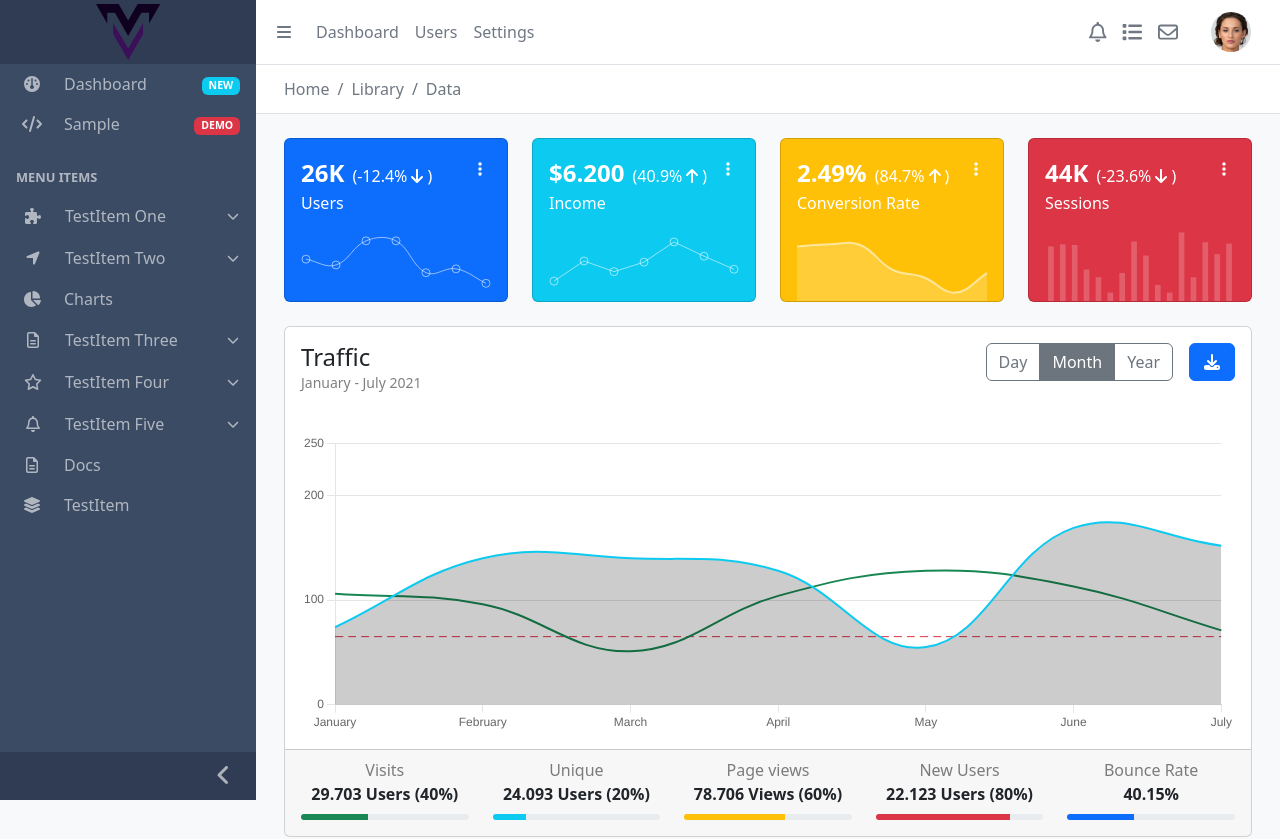
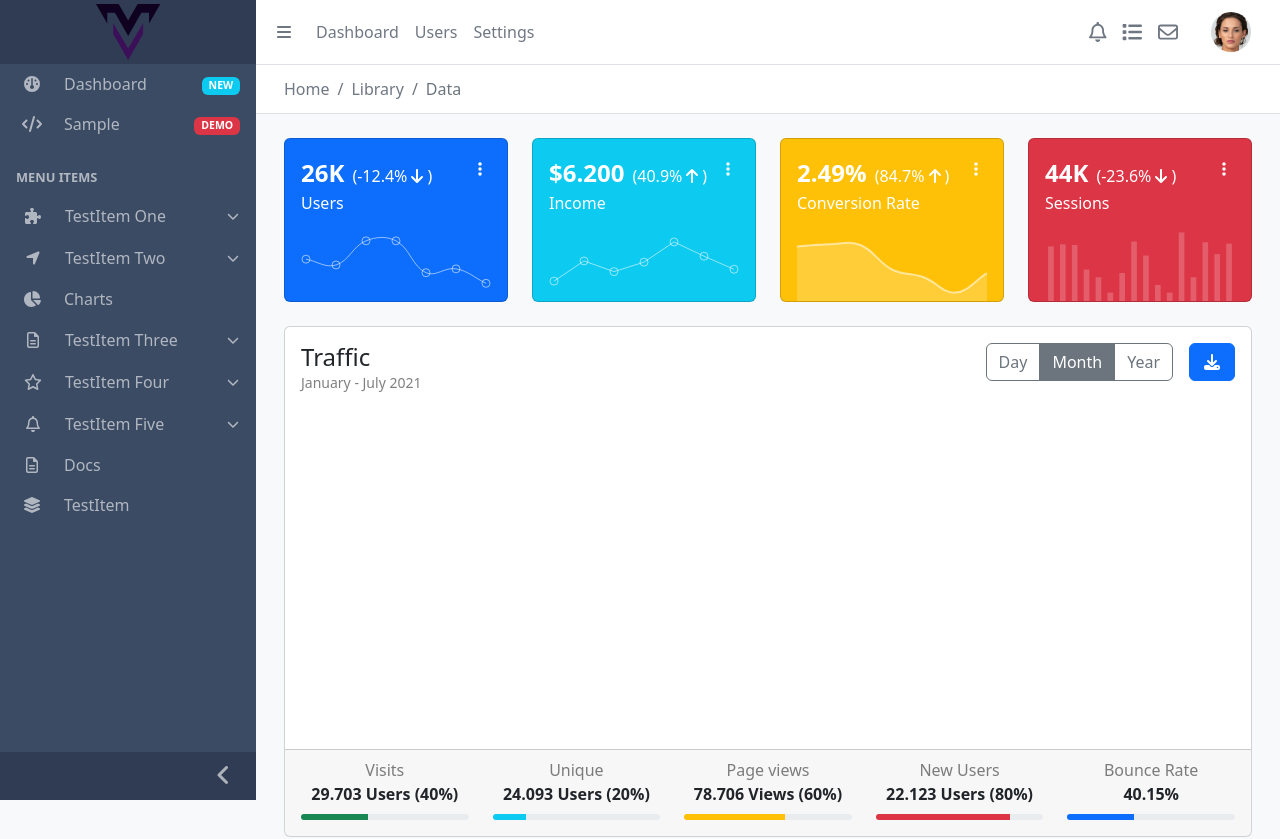
Before and after one commit to mushfiqweb/voyce.me.dashboard, a Next.js app: page / in a window 1280 px wide. Shown: the top 839 px of the page. Built offline with nearby package versions, Linux system fonts and the light colour scheme.

Commit message:
Fixed line chart

```diff
--- a/package.json
+++ b/package.json
@@ -20,7 +20,7 @@
     "bootstrap": "^5.2.0",
     "chart.js": "^3.9.1",
     "classnames": "^2.3.1",
-    "next": "^12.3.2",
+    "next": "^12.2.5",
     "react": "^18.2.0",
     "react-bootstrap": "^2.5.0",
     "react-chartjs-2": "^4.3.1",
--- a/src/pages/index.tsx
+++ b/src/pages/index.tsx
@@ -39,8 +39,6 @@ import {
 import React from 'react'
 
 Chart.register(CategoryScale, LinearScale, PointElement, LineElement, BarElement, Tooltip, Filler)
-
-const random = (min: number, max: number) => Math.floor(Math.random() * (max - min + 1) + min)
 
 const Home: NextPage = () => (
   <AdminLayout>
@@ -424,7 +422,7 @@ const Home: NextPage = () => (
             marginTop: '40px',
           }}
         >
-          <Line
+          {/* <Line
             data={{
               labels: ['January', 'February', 'March', 'April', 'May', 'June', 'July'],
               datasets: [{
@@ -500,7 +498,7 @@ const Home: NextPage = () => (
                 },
               },
             }}
-          />
+          /> */}
         </div>
       </Card.Body>
       <Card.Footer>
```
